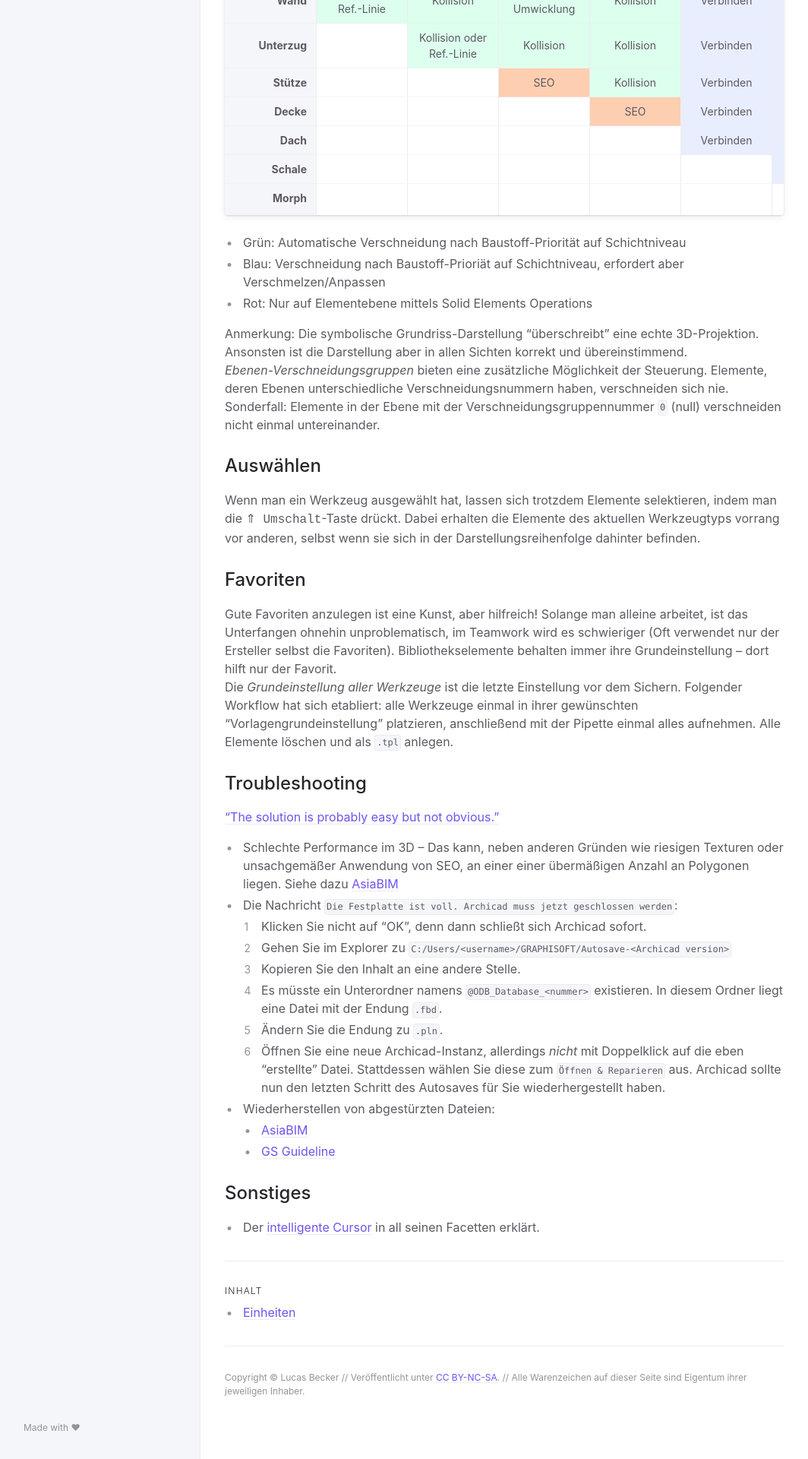
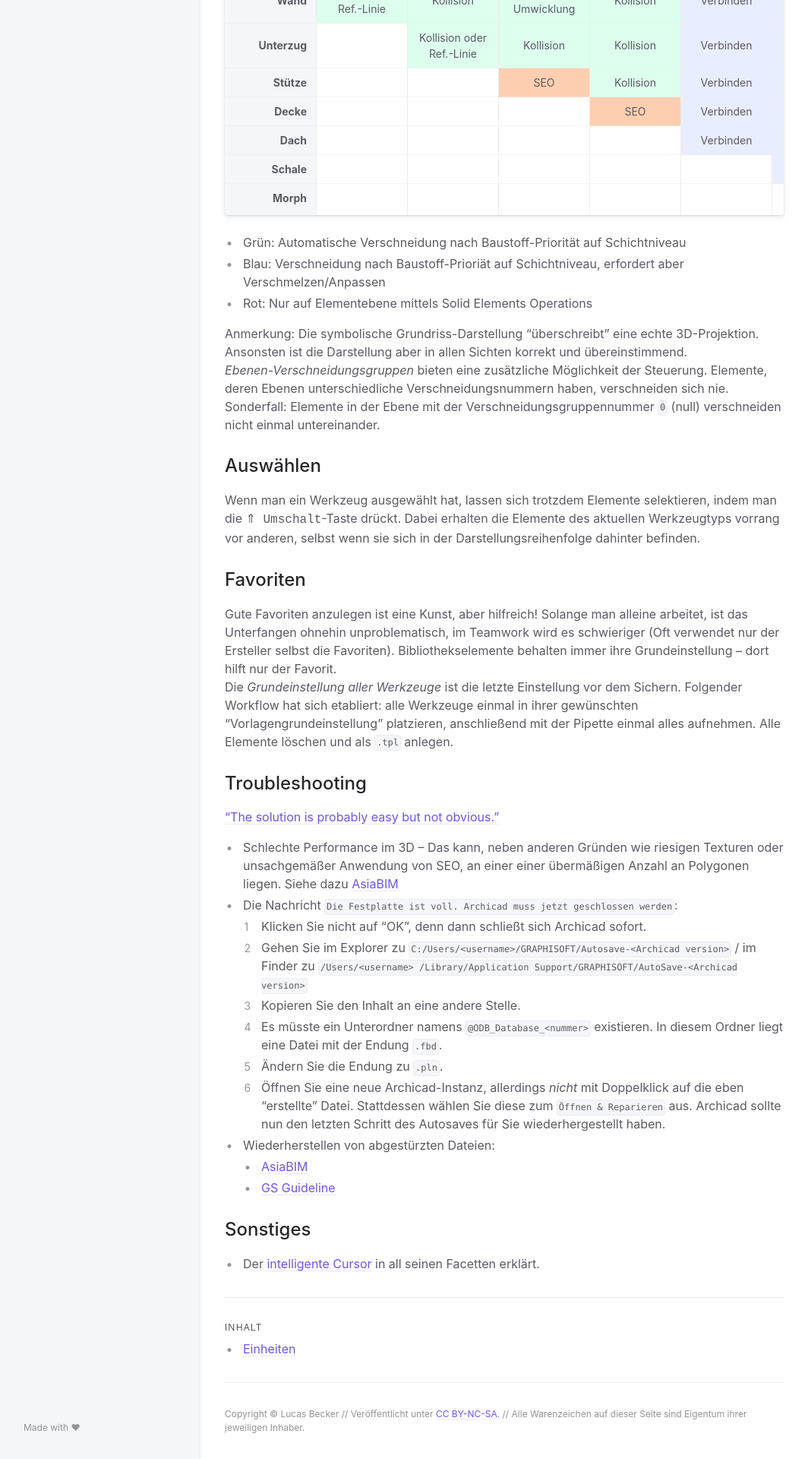
Before and after one commit to runxel/archicad-wiki, a Jekyll site: the page built from _pages/40_Grundlagen/index.md, in a window 1280 px wide. Shown: the part 1550-3470 px from the top of the page at 76% size, without its empty margins (108-1172 px from the left). Built offline with Jekyll 4.4.1, drawn with Linux system fonts in a browser that asks for light colours.

Commit message:
mac link added

```diff
--- a/_pages/40_Grundlagen/index.md
+++ b/_pages/40_Grundlagen/index.md
@@ -155,7 +155,7 @@ Die _Grundeinstellung aller Werkzeuge_ ist die letzte Einstellung vor dem Sicher
 - Schlechte Performance im 3D – Das kann, neben anderen Gründen wie riesigen Texturen oder unsachgemäßer Anwendung von SEO, an einer einer übermäßigen Anzahl an Polygonen liegen. Siehe dazu [AsiaBIM](https://asiabim.wordpress.com/2020/06/05/polygon-reduction-in-archicad/)
 - Die Nachricht `Die Festplatte ist voll. Archicad muss jetzt geschlossen werden`:
     1. Klicken Sie nicht auf "OK", denn dann schließt sich Archicad sofort.
-    1. Gehen Sie im Explorer zu `C:/Users/<username>/GRAPHISOFT/Autosave-<Archicad version>`
+    1. Gehen Sie im Explorer zu `C:/Users/<username>/GRAPHISOFT/Autosave-<Archicad version>` / im Finder zu `/Users/<username> /Library/Application Support/GRAPHISOFT/AutoSave-<Archicad version>`
     1. Kopieren Sie den Inhalt an eine andere Stelle.
     1. Es müsste ein Unterordner namens `@ODB_Database_<nummer>` existieren. In diesem Ordner liegt eine Datei mit der Endung `.fbd`.
     1. Ändern Sie die Endung zu `.pln`.
```
